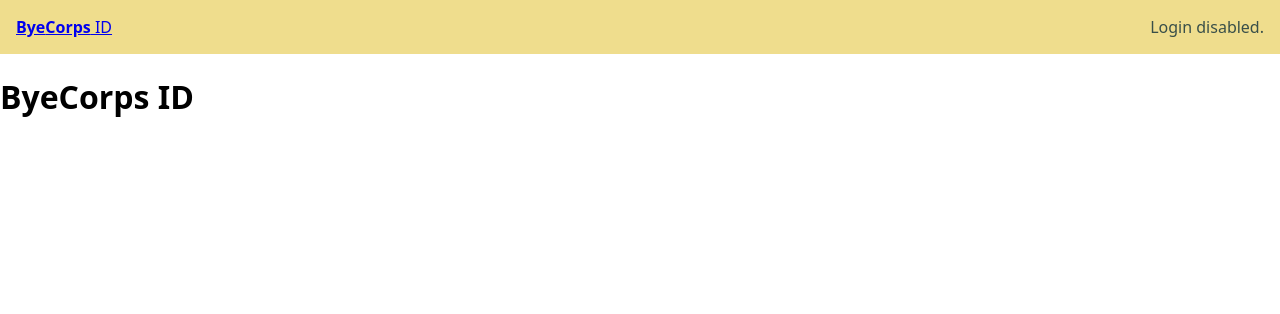
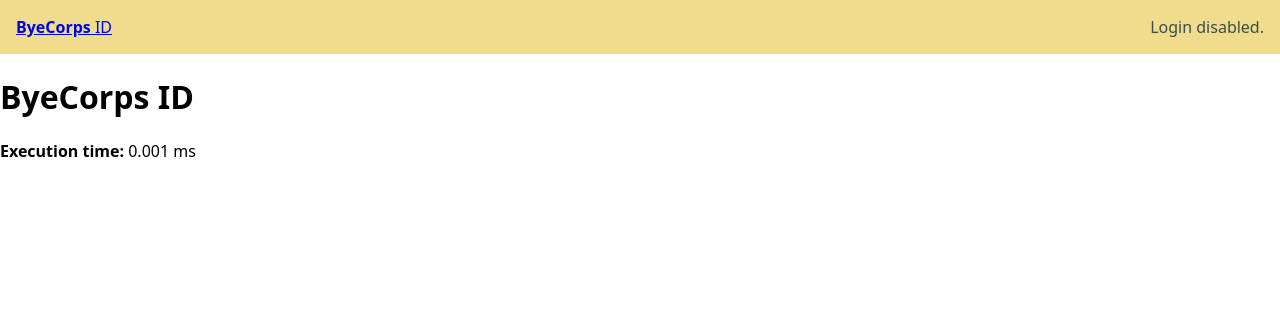
Before and after one commit to byecorps/id-legacy, a PHP site: page /views/home.php in a window 1280 px wide. Shown: the top 314 px of the page. Run offline with PHP 8.4, Linux system fonts and the light colour scheme.

Commit message:
Add PHP execution time to footer

```diff
--- a/views/partials/footer.php
+++ b/views/partials/footer.php
@@ -1 +1,3 @@
-<?php
+<footer>
+    <b>Execution time: </b> <?= round((microtime(true) - $_SERVER['REQUEST_TIME_FLOAT']) * 1000, 3) ?> ms
+</footer>
```
